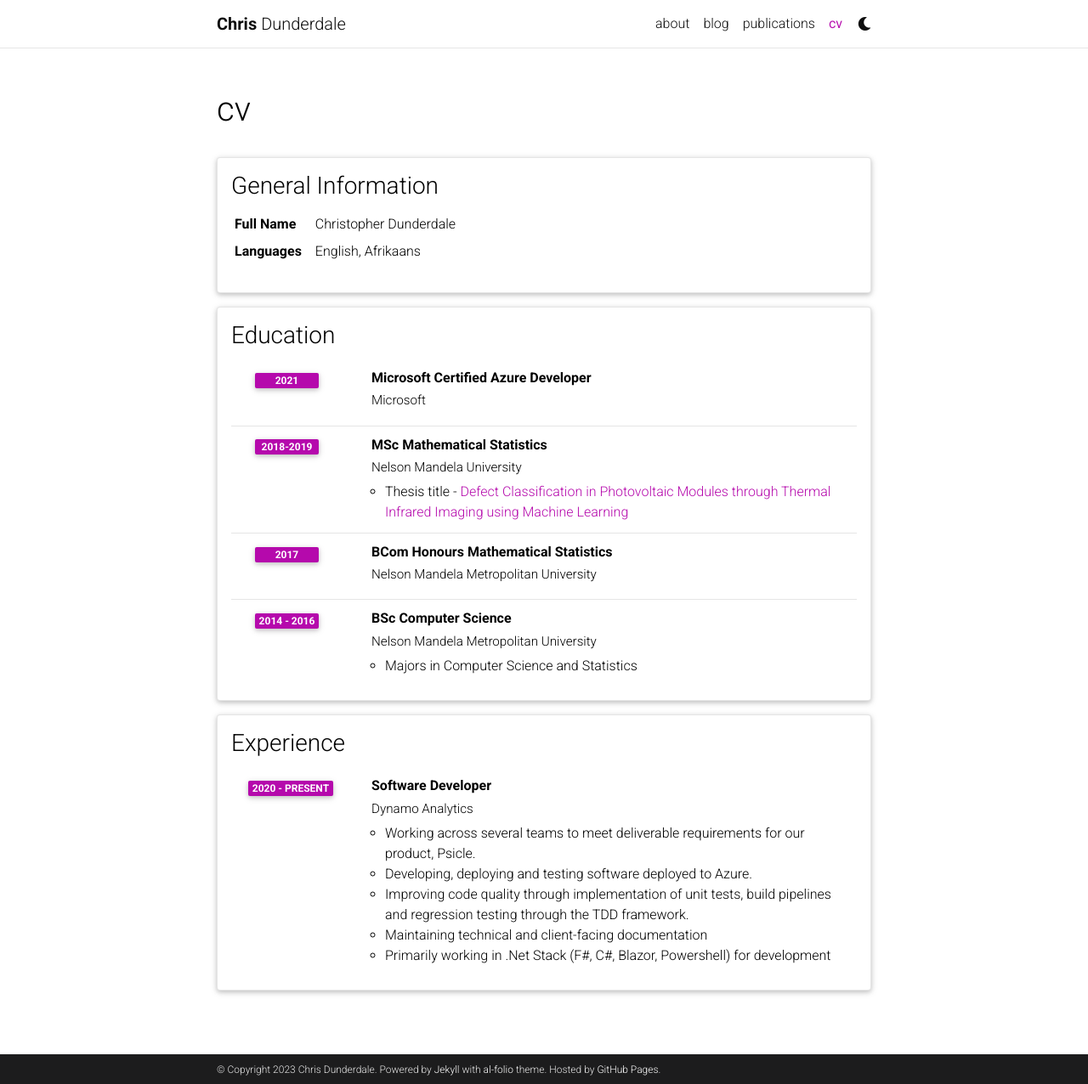
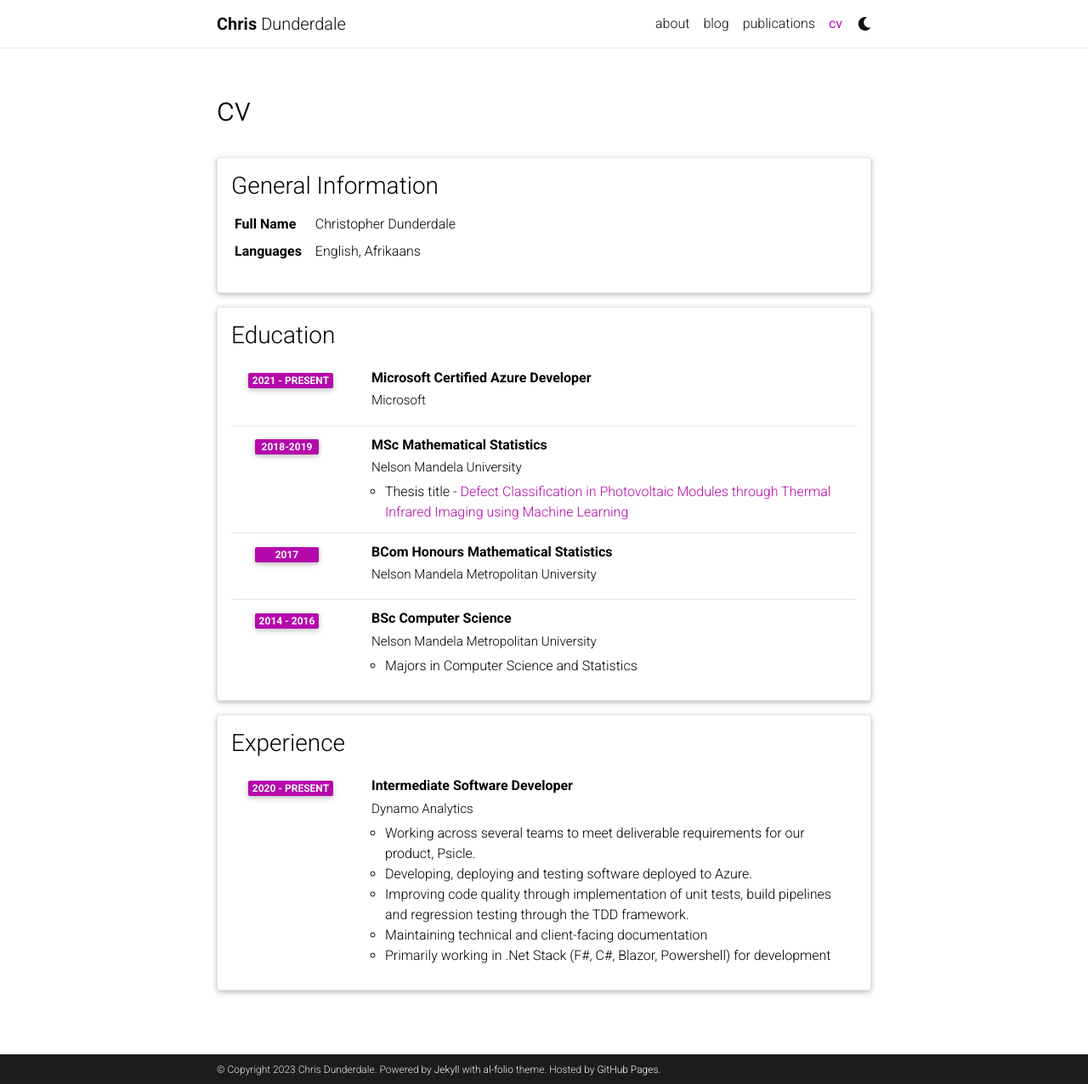
Before and after one commit to thatstatsguy/thatstatsguy.github.io, a Jekyll site: the page built from _pages/cv.md, in a window 1280 px wide and 1276 px high. Shown: the whole window at 85% size. Built offline with Jekyll 4.4.1, drawn with Linux system fonts in a browser that asks for light colours; comment, search, counter and statistics services are not loaded; a style sheet for code colours, icons or effects is not loaded.

Commit message:
Update cv.yml

```diff
--- a/_data/cv.yml
+++ b/_data/cv.yml
@@ -11,7 +11,7 @@
   contents:
     - title: Microsoft Certified Azure Developer
       institution: Microsoft
-      year: 2021
+      year: 2021 - Present
       description:
 
     - title: MSc Mathematical Statistics
@@ -32,7 +32,7 @@
 - title: Experience
   type: time_table
   contents:
-    - title: Software Developer
+    - title: Intermediate Software Developer
       institution: Dynamo Analytics
       year: 2020 - Present
       description:
```
